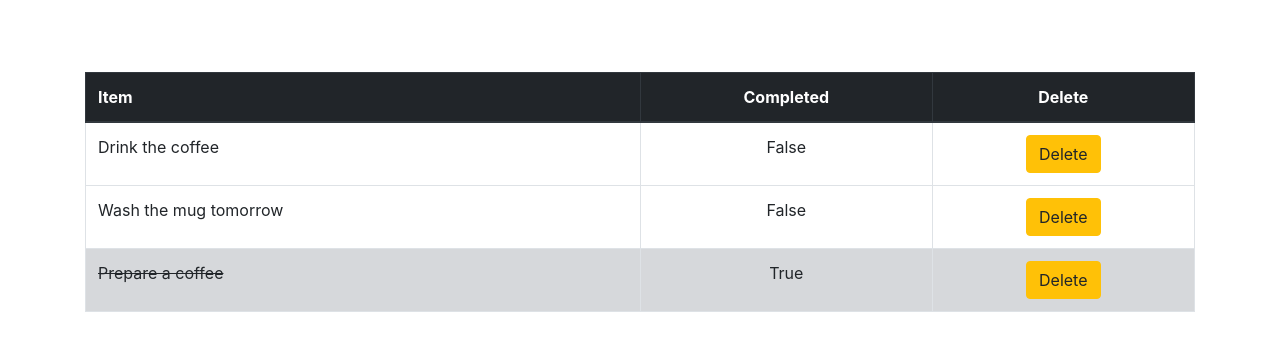
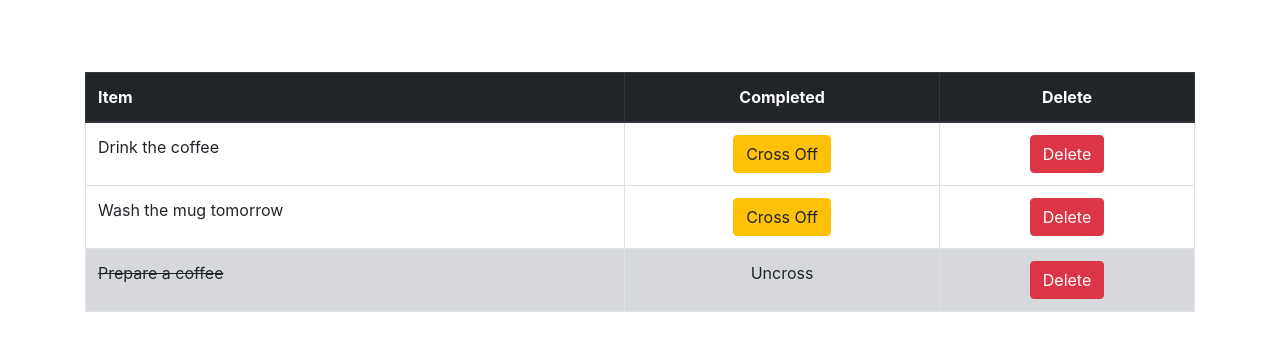
Before and after one commit to abonello/django_todo_project01, a Django app: page / in a window 1280 px wide. Shown: the part 56-407 px from the top of the page. Run offline with Django 3.2, Linux system fonts and the light colour scheme; data comes from the database, SQL or seed files in the repository; both versions use the stored data as it was after the commit; some libraries are stand-ins or nearby versions.

Commit message:
Create item cross button to mark item as completed.

```diff
--- a/my_app/todo_list/templates/home.html
+++ b/my_app/todo_list/templates/home.html
@@ -28,12 +28,14 @@
             {% if item.completed %}
                 <tr class="table-secondary">
                 <td class="striker">{{ item.item }}</td>
+                <td><center>Uncross</center></td>
             {% else %}
                 <tr>
                 <td>{{ item.item }}</td>
+                <td><center><a class="btn btn-warning" href="{% url 'cross_off' item.id %}">Cross Off</a></center></td>
             {% endif %}
-                <td><center>{{ item.completed }}</center></td>
-                <td><center><a class="btn btn-warning" href="{% url 'delete' item.id %}">Delete</a>
+
+                <td><center><a class="btn btn-danger" href="{% url 'delete' item.id %}">Delete</a>
                     </center></td>
             </tr>
 
--- a/my_app/todo_list/urls.py
+++ b/my_app/todo_list/urls.py
@@ -6,4 +6,6 @@ urlpatterns = [
     path('', views.home, name='home'),
     path('about/', views.about, name='about'),
     path('delete/<item_id>', views.delete, name='delete'),
+    path('cross_off/<item_id>', views.cross_off, name='cross_off'),
+    # path('delete/<item_id>', views.delete, name='delete'),
 ]
--- a/my_app/todo_list/views.py
+++ b/my_app/todo_list/views.py
@@ -30,3 +30,10 @@ def delete(request, item_id):
     item.delete()
     messages.success(request, ('Item has been deleted, obliterated completely and permanently from the list.'))
     return redirect('home')
+
+def cross_off(request, item_id):
+    item = List.objects.get(pk=item_id)
+    item.completed = True
+    item.save()
+    messages.success(request, ('Item has been marked as completed.'))
+    return redirect('home')
```
Also changed, not shown: README.md, my_app/db.sqlite3.
